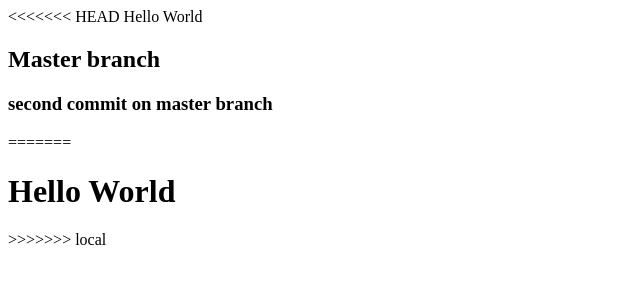
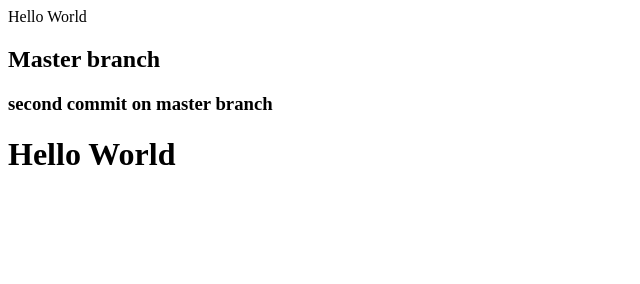
Before and after one commit to nexalphawolf/gitrevert, a plain HTML site: page index.html in a window 1280 px wide. Shown: the whole page, without its empty margins (0-640 px from the left). Drawn offline with Linux system fonts and the light colour scheme.

Commit message:
remove conflict comments

```diff
--- a/index.html
+++ b/index.html
@@ -7,12 +7,9 @@
     <title>App</title>
 </head>
 <body>
-<<<<<<< HEAD
     Hello World
     <h2>Master branch</h2>
     <h3>second commit on master branch</h3>
-=======
     <h1>Hello World</h1>
->>>>>>> local
 </body>
 </html>
```
